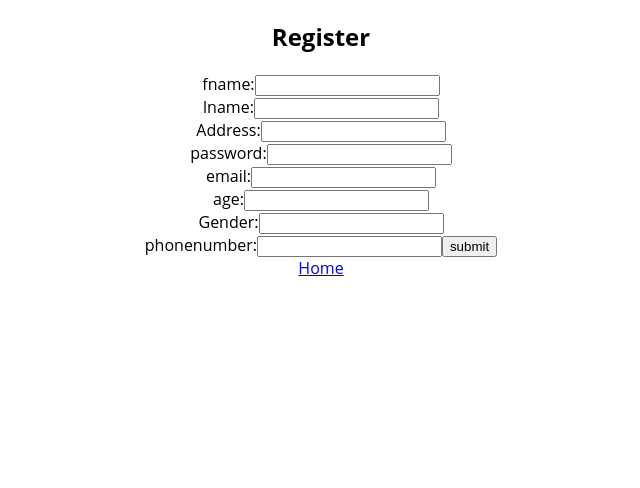
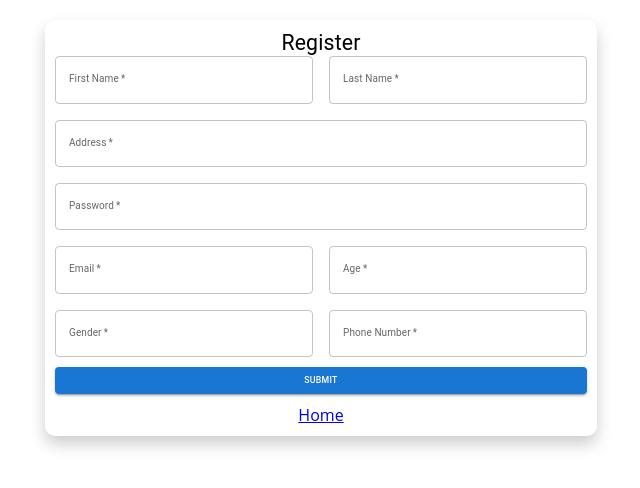
Before and after one commit to BANK-APP-GROUP-4/frontend, a React (Create React App) app: page /customer/register in a window 1280 px wide. Shown: the top 488 px of the page, without its empty margins (319-959 px from the left). Built offline with nearby package versions, Linux system fonts and the light colour scheme.

Commit message:
Update RegisterScreen.js

```diff
--- a/src/screens/RegisterScreen.js
+++ b/src/screens/RegisterScreen.js
@@ -1,105 +1,167 @@
 import React, { useState } from "react";
-import { Form, useNavigate } from "react-router-dom";
-import { Link } from "react-router-dom";
+import { Link, useNavigate } from "react-router-dom";
+import {
+    Container,
+    Typography,
+    TextField,
+    Button,
+    Grid,
+    Box,
+} from "@mui/material";
 import axios from "axios";
-const RegisterUser= () => {
 
+const RegisterUser = () => {
     const baseURL = "http://localhost:8081/api/v1/customer/add";
     const navigate = useNavigate();
-    const [fname,setFname] = useState('');
-    const [lname,setLname] = useState('');
-    const [address,setAddress] = useState('');
-    const [pass,setPass] = useState('');
-    const [age,setAge] = useState('');
-    const [email,setEmail] = useState('');
-    const [gender,setGender] = useState('');
-    const [phno,setPhno] = useState('');
+    const [formData, setFormData] = useState({
+        firstName: "",
+        lastName: "",
+        address: "",
+        password: "",
+        age: "",
+        email: "",
+        gender: "",
+        mobileNumber: "",
+    });
 
-
-    const fnameChangeHandler = (event) => {
-        setFname(event.target.value);
-    };
-    const lnameChangeHandler = (event) => {
-        setLname(event.target.value);
-    };
-    const addressChangeHandler = (event) => {
-        setAddress(event.target.value);
-    };
-    const passChangeHandler = (event) => {
-        setPass(event.target.value);
-    };
-    const ageChangeHandler = (event) => {
-        setAge(event.target.value);
-    };
-    const emailChangeHandler = (event) => {
-        setEmail(event.target.value);
-    };
-    const genderChangeHandler = (event) => {
-        setGender(event.target.value);
-    };
-    const phnoChangeHandler = (event) => {
-        setPhno(event.target.value);
+    const handleChange = (event) => {
+        const { name, value } = event.target;
+        setFormData({
+            ...formData,
+            [name]: value,
+        });
     };
 
-
-    const submitActionHandler = (event) => {
-        var today = new Date().toISOString().substring(0,10)
-        console.log(today)
+    const handleSubmit = (event) => {
         event.preventDefault();
-        axios.post(baseURL,{
-            firstName : fname,
-            lastName : lname,
-            address : address,
-            password : pass,
-            email : email,
-            age : age,
-            gender : gender,
-            mobileNumber : phno,
-            dateBecameCustomer : today
+        const today = new Date().toISOString().substring(0, 10);
+        axios
+            .post(baseURL, {
+                ...formData,
+                dateBecameCustomer: today,
             })
             .then((response) => {
-            alert("Customer " + fname  + " added !");
+                alert("Customer " + formData.firstName + " added!");
                 // navigate("/account");
-        }).catch(error => {
-            alert("error==="+error);
+            })
+            .catch((error) => {
+                alert("error === " + error);
             });
     };
 
     return (
-        <div>
- <h2>Register</h2>
-        <form onSubmit={submitActionHandler}>
-            <label>fname:</label>
-            <input type="text" value={fname} onChange={fnameChangeHandler}></input>
-            <br></br>
-            <label>lname:</label>
-            <input type="text" value={lname} onChange={lnameChangeHandler}></input>
-            <br></br>
-            <label>Address:</label>
-            <input type="text" value={address} onChange={addressChangeHandler}></input>
-            <br></br>
-            <label>password:</label>
-            <input type="password" value={pass} onChange={passChangeHandler}></input>
-            <br></br>
-            <label>email:</label>
-            <input type="email" value={email} onChange={emailChangeHandler}></input>
-            <br></br>
-            <label>age:</label>
-            <input type="number" value={age} onChange={ageChangeHandler}></input>
-            <br></br>
-            <label>Gender:</label>
-            <input type="text" value={gender} onChange={genderChangeHandler}></input>
-            <br></br>
-            <label>phonenumber:</label>
-            <input type="text" value={phno} onChange={phnoChangeHandler}></input>
-
-            <button type="submit">submit</button>
-            <div>
+        <Container maxWidth="sm">
+            <Box
+                sx={{
+                    marginTop: "2rem",
+                    padding: "1rem",
+                    boxShadow: "0px 8px 16px rgba(0, 0, 0, 0.2)",
+                    backgroundColor: "#fff",
+                    borderRadius: "10px",
+                }}
+            >
+                <Typography variant="h4">Register</Typography>
+                <form onSubmit={handleSubmit}>
+                    <Grid container spacing={2}>
+                        <Grid item xs={6}>
+                            <TextField
+                                fullWidth
+                                label="First Name"
+                                name="firstName"
+                                value={formData.firstName}
+                                onChange={handleChange}
+                                required
+                            />
+                        </Grid>
+                        <Grid item xs={6}>
+                            <TextField
+                                fullWidth
+                                label="Last Name"
+                                name="lastName"
+                                value={formData.lastName}
+                                onChange={handleChange}
+                                required
+                            />
+                        </Grid>
+                        <Grid item xs={12}>
+                            <TextField
+                                fullWidth
+                                label="Address"
+                                name="address"
+                                value={formData.address}
+                                onChange={handleChange}
+                                required
+                            />
+                        </Grid>
+                        <Grid item xs={12}>
+                            <TextField
+                                fullWidth
+                                label="Password"
+                                type="password"
+                                name="password"
+                                value={formData.password}
+                                onChange={handleChange}
+                                required
+                            />
+                        </Grid>
+                        <Grid item xs={6}>
+                            <TextField
+                                fullWidth
+                                label="Email"
+                                type="email"
+                                name="email"
+                                value={formData.email}
+                                onChange={handleChange}
+                                required
+                            />
+                        </Grid>
+                        <Grid item xs={6}>
+                            <TextField
+                                fullWidth
+                                label="Age"
+                                type="number"
+                                name="age"
+                                value={formData.age}
+                                onChange={handleChange}
+                                required
+                            />
+                        </Grid>
+                        <Grid item xs={6}>
+                            <TextField
+                                fullWidth
+                                label="Gender"
+                                name="gender"
+                                value={formData.gender}
+                                onChange={handleChange}
+                                required
+                            />
+                        </Grid>
+                        <Grid item xs={6}>
+                            <TextField
+                                fullWidth
+                                label="Phone Number"
+                                name="mobileNumber"
+                                value={formData.mobileNumber}
+                                onChange={handleChange}
+                                required
+                            />
+                        </Grid>
+                    </Grid>
+                    <Button
+                        type="submit"
+                        variant="contained"
+                        color="primary"
+                        fullWidth
+                        sx={{ marginTop: "1rem" }}
+                    >
+                        Submit
+                    </Button>
+                </form>
+                <div style={{ marginTop: "1rem", textAlign: "center" }}>
                     <Link to="/">Home</Link>
                 </div>
-        </form>
-        </div>
-
+            </Box>
+        </Container>
     );
 };
 
```
Lines whose indentation alone changed are shown as unchanged.
